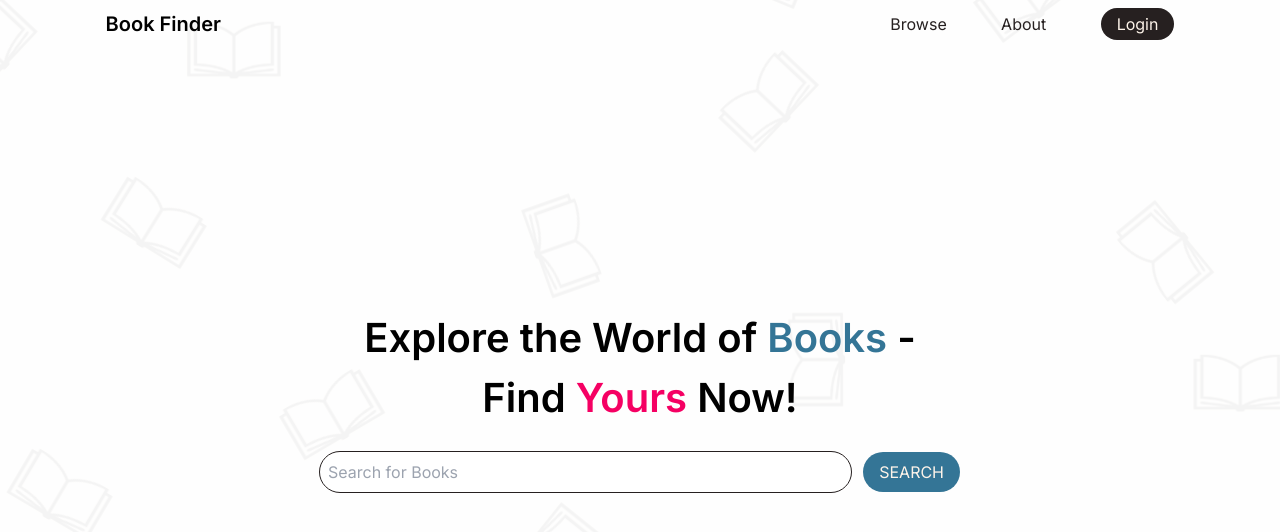
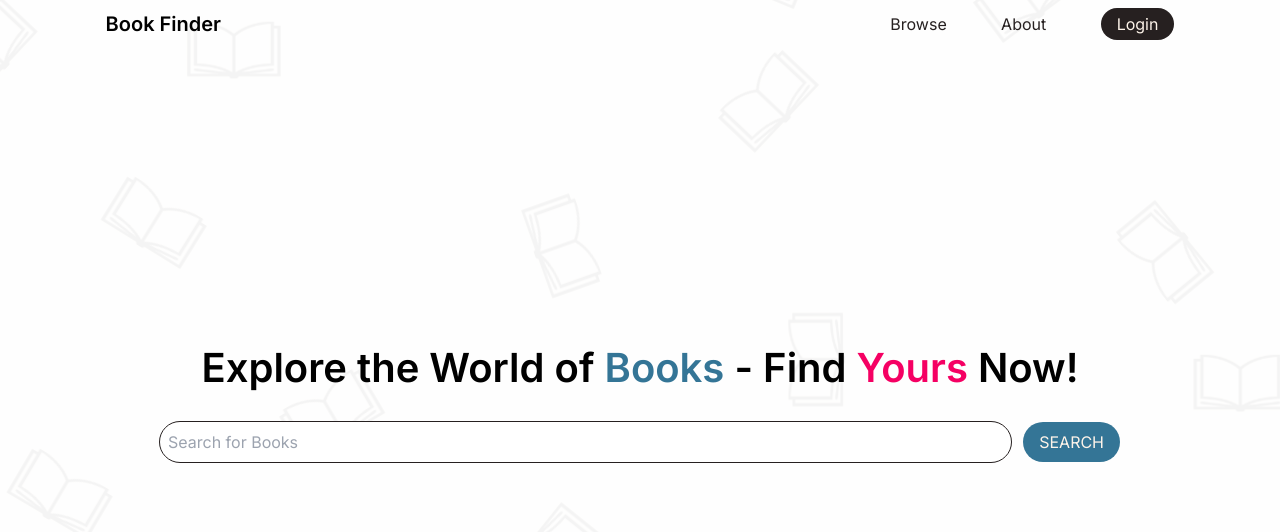
Before and after one commit to karanvirsb/book_finder, a Next.js app: page / in a window 1280 px wide. Shown: the top 532 px of the page. Built offline with nearby package versions, Linux system fonts and the light colour scheme.

Commit message:
added width to section

```diff
--- a/src/pages/index.tsx
+++ b/src/pages/index.tsx
@@ -5,7 +5,7 @@ export default function Home(): JSX.Element {
 	return (
 		<main className="relative min-h-[100svh] bg-books-background bg-center bg-no-repeat">
 			<Layout>
-				<section className="absolute top-[50%] left-[50%] flex translate-x-[-50%] translate-y-[-50%] flex-col gap-6">
+				<section className="absolute top-[50%] left-[50%] flex w-[75%] translate-x-[-50%] translate-y-[-50%] flex-col gap-6">
 					<h1 className="text-center text-[clamp(1.69rem,calc(1.40rem+1.41vw),2.50rem)] font-semibold">
 						Explore the World of <span className="text-tertiary">Books</span> -
 						Find <span className="text-primary_accent">Yours</span> Now!
```
